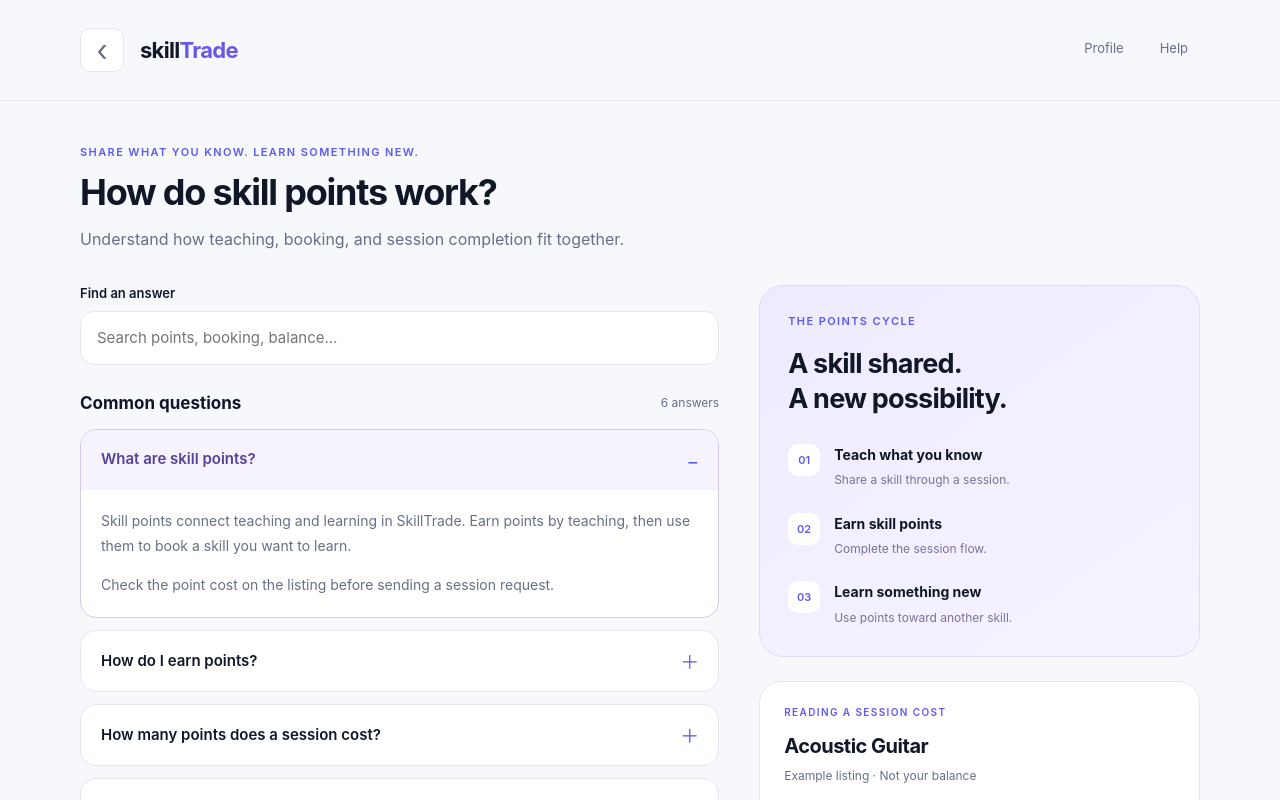
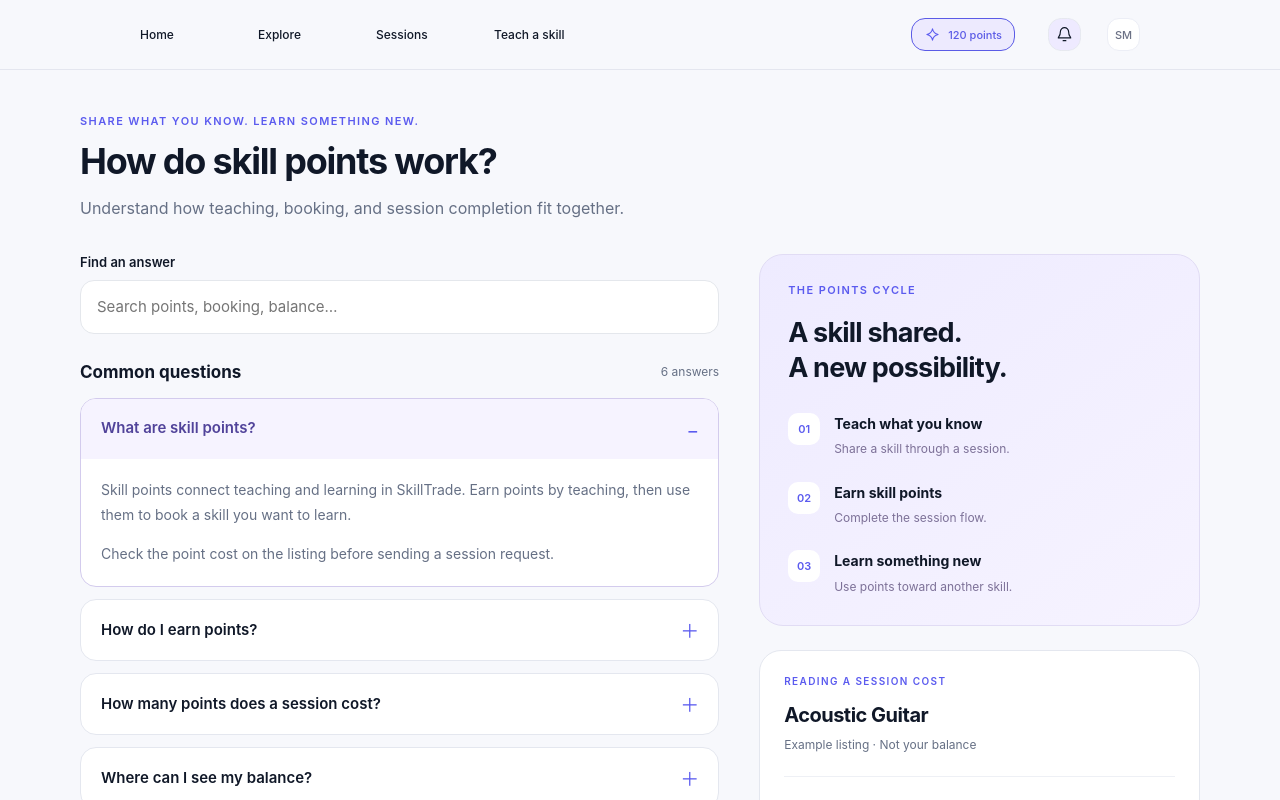
Before and after one commit to ZainabM872/SkillTrade, a React (Create React App) app in the folder webui/: page /skill-points-faq in a window 1280 px wide. Shown: the top 800 px of the page. Built offline with nearby package versions, Linux system fonts and the light colour scheme.

Commit message:
Added nav bar component to skill-points-faq.js

```diff
--- a/webui/src/pages/skill-points-faq.js
+++ b/webui/src/pages/skill-points-faq.js
@@ -1,6 +1,7 @@
 import React, { useEffect, useRef, useState } from "react";
 import { Link } from "react-router-dom";
 import "../styles/skill-points-faq.css";
+import NavBar from "../components/NavBar";
 
 // The saved help article's content stays separate from its search and layout.
 const questions = [
@@ -72,11 +73,7 @@ export default function SkillPointsFaq() {
 
   return (
     <div className="skill-points-faq-page">
-      <header className="sp-header"><div className="sp-header-inner">
-        <Link className="sp-back" to="/help" aria-label="Back to Help centre">‹</Link>
-        <Link className="sp-brand" to="/" aria-label="SkillTrade home">skill<span>Trade</span></Link>
-        <nav className="sp-navigation" aria-label="Account navigation"><Link to="/profile">Profile</Link><Link to="/help">Help</Link></nav>
-      </div></header>
+      <NavBar points={120} initials="SM" />
       <main className="sp-main">
         <div className="sp-heading"><p className="eyebrow">SHARE WHAT YOU KNOW. LEARN SOMETHING NEW.</p><h1>How do skill points work?</h1><p>Understand how teaching, booking, and session completion fit together.</p></div>
         <div className="faq-workspace">
```
